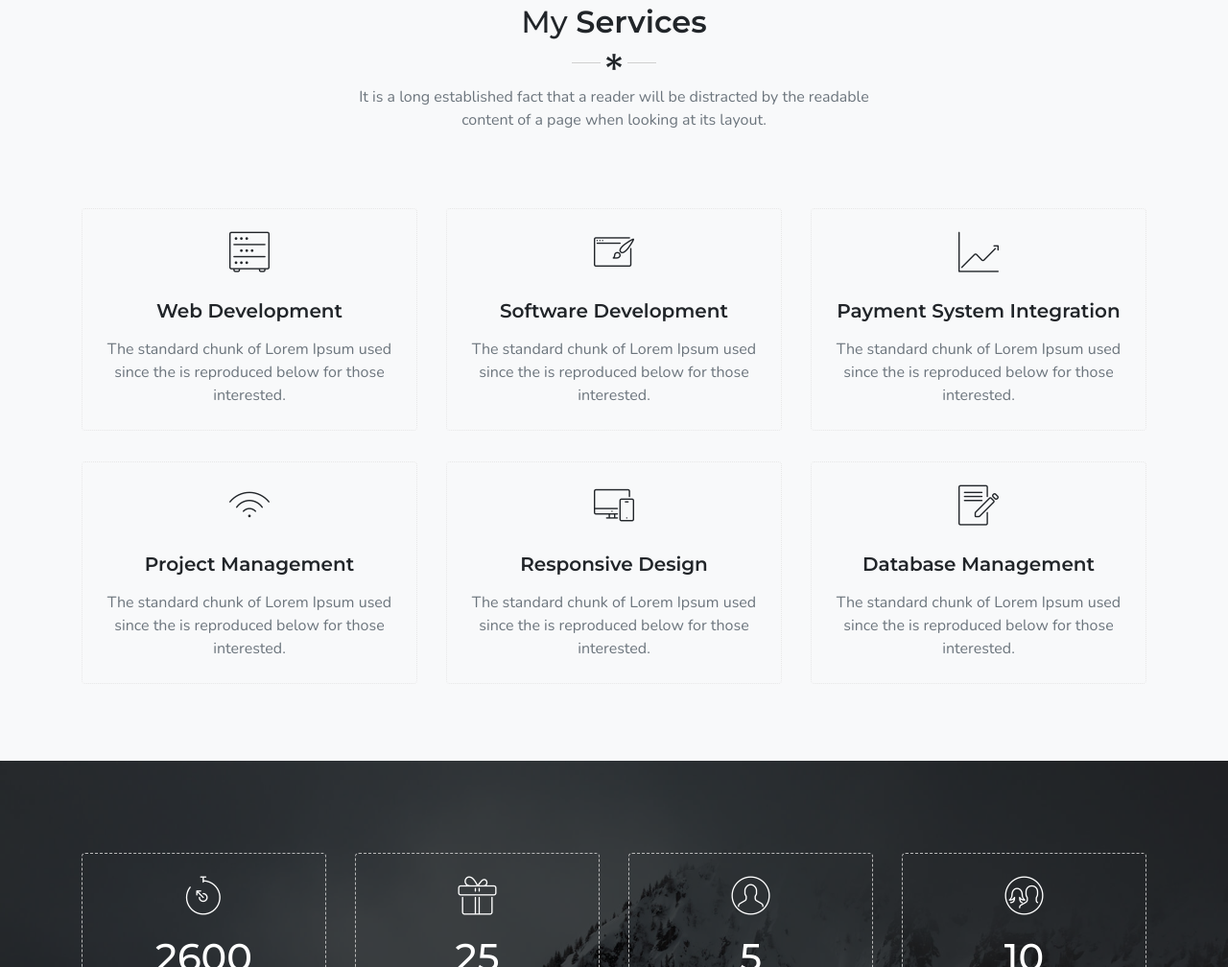
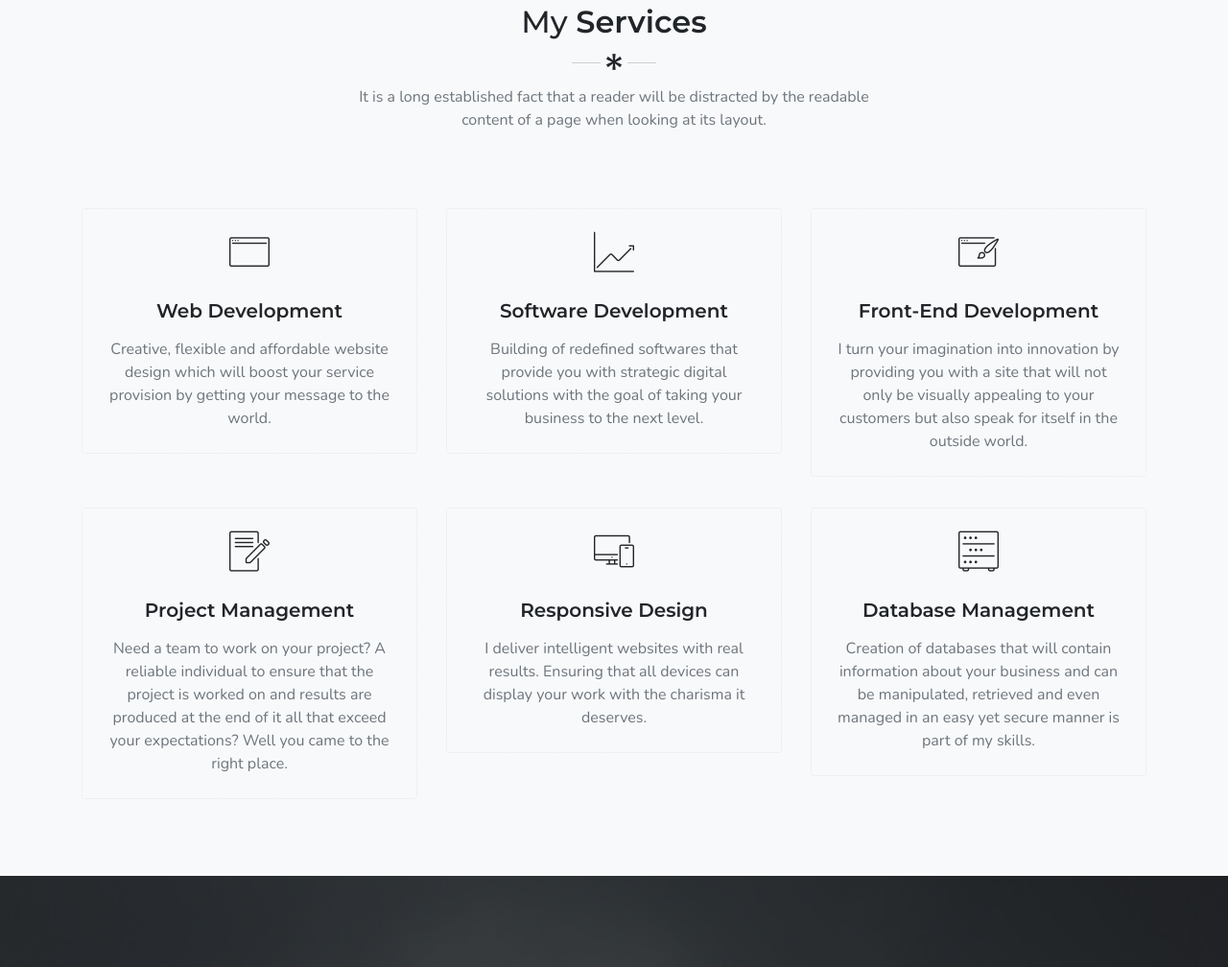
Before and after one commit to donaldkiplagat/Portfolio3, a plain HTML site: page index.html in a window 1280 px wide. Shown: the part 1918-2926 px from the top of the page at 96% size. Drawn offline with nearby package versions, Linux system fonts and the light colour scheme; files whose address does not match are found by name; a web font is replaced by a local one.

Commit message:
Skills section completed

```diff
--- a/index.html
+++ b/index.html
@@ -248,22 +248,11 @@ I'm a responsible, committed and open-minded web-development graduate. These are
                     <div class="col-lg-4">
                         <div class="lan_box_ser text-center rounded p-4 mt-3">
                             <div class="ser_icon">
-                                <i class="mbri-database"></i>
+                                <i class="mbri-browse"></i>
                             </div>
                             <div class="service-content mt-4">
                                 <h5 class="font-weight-bold">Web Development</h5>
-                                <p class="mt-3 text-muted mb-0">The standard chunk of Lorem Ipsum used since the is reproduced below for those interested.</p>
-                            </div>
-                        </div>
-                    </div>
-                    <div class="col-lg-4">
-                        <div class="lan_box_ser text-center rounded p-4 mt-3">
-                            <div class="ser_icon">
-                                <i class="mbri-website-theme"></i>
-                            </div>
-                            <div class="service-content mt-4">
-                                <h5 class="font-weight-bold">Software Development</h5>
-                                <p class="mt-3 text-muted mb-0">The standard chunk of Lorem Ipsum used since the is reproduced below for those interested.</p>
+                                <p class="mt-3 text-muted mb-0">Creative, flexible and affordable website design which will boost your service provision by getting your message to the world.</p>
                             </div>
                         </div>
                     </div>
@@ -273,8 +262,19 @@ I'm a responsible, committed and open-minded web-development graduate. These are
                                 <i class="mbri-growing-chart"></i>
                             </div>
                             <div class="service-content mt-4">
-                                <h5 class="font-weight-bold">Payment System Integration</h5>
-                                <p class="mt-3 text-muted mb-0">The standard chunk of Lorem Ipsum used since the is reproduced below for those interested.</p>
+                                <h5 class="font-weight-bold">Software Development</h5>
+                                <p class="mt-3 text-muted mb-0">Building of redefined softwares that provide you with strategic digital solutions with the goal of taking your business to the next level.</p>
+                            </div>
+                        </div>
+                    </div>
+                    <div class="col-lg-4">
+                        <div class="lan_box_ser text-center rounded p-4 mt-3">
+                          <div class="ser_icon">
+                              <i class="mbri-website-theme"></i>
+                          </div>
+                            <div class="service-content mt-4">
+                                <h5 class="font-weight-bold">Front-End Development</h5>
+                                <p class="mt-3 text-muted mb-0">I turn your imagination into innovation by providing you with a site that will not only be visually appealing to your customers but also speak for itself in the outside world.</p>
                             </div>
                         </div>
                     </div>
@@ -283,11 +283,11 @@ I'm a responsible, committed and open-minded web-development graduate. These are
                     <div class="col-lg-4">
                         <div class="lan_box_ser text-center rounded p-4 mt-3">
                             <div class="ser_icon">
-                                <i class="mbri-wifi"></i>
+                                <i class="mbri-edit"></i>
                             </div>
                             <div class="service-content mt-4">
                                 <h5 class="font-weight-bold">Project Management</h5>
-                                <p class="mt-3 text-muted mb-0">The standard chunk of Lorem Ipsum used since the is reproduced below for those interested.</p>
+                                <p class="mt-3 text-muted mb-0">Need a team to work on your project? A reliable individual to ensure that the project is worked on and results are produced at the end of it all that exceed your expectations? Well you came to the right place.</p>
                             </div>
                         </div>
                     </div>
@@ -298,18 +298,18 @@ I'm a responsible, committed and open-minded web-development graduate. These are
                             </div>
                             <div class="service-content mt-4">
                                 <h5 class="font-weight-bold">Responsive Design</h5>
-                                <p class="mt-3 text-muted mb-0">The standard chunk of Lorem Ipsum used since the is reproduced below for those interested.</p>
+                                <p class="mt-3 text-muted mb-0">I deliver intelligent websites with real results. Ensuring that all devices can display your work with the charisma it deserves.</p>
                             </div>
                         </div>
                     </div>
                     <div class="col-lg-4">
                         <div class="lan_box_ser text-center rounded p-4 mt-3">
                             <div class="ser_icon">
-                                <i class="mbri-edit"></i>
+                                <i class="mbri-database"></i>
                             </div>
                             <div class="service-content mt-4">
                                 <h5 class="font-weight-bold">Database Management</h5>
-                                <p class="mt-3 text-muted mb-0">The standard chunk of Lorem Ipsum used since the is reproduced below for those interested.</p>
+                                <p class="mt-3 text-muted mb-0">Creation of databases that will contain information about your business and can be manipulated, retrieved and even managed in an easy yet secure manner is part of my skills.</p>
                             </div>
                         </div>
                     </div>
```
Also changed, not shown: 1 other file.
